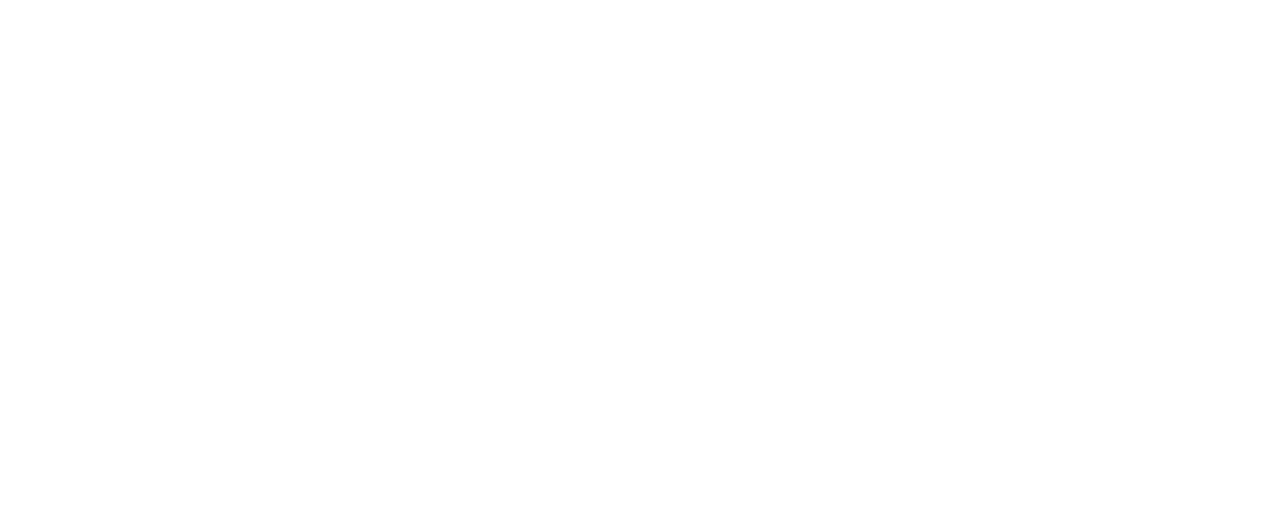
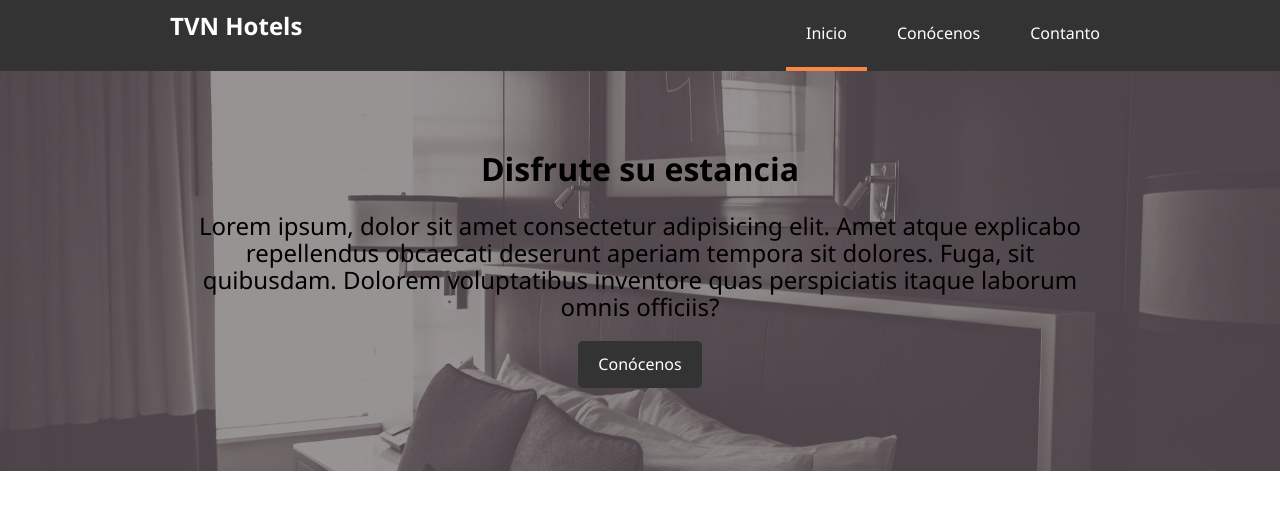
Before and after one commit to t0ni82/proyecto_hotel, a plain HTML site: page index.html in a window 1280 px wide. Drawn offline with Linux system fonts and the light colour scheme.

Commit message:
Add showcase

```diff
--- a/index.html
+++ b/index.html
@@ -4,11 +4,203 @@
 <head>
     <meta charset="UTF-8">
     <meta name="viewport" content="width=device-width, initial-scale=1.0">
-    <title>Document</title>
+    <meta name="description" content="En nuestro hotel los monstruos se lo pasan de miedo">
+    <meta name="keywords" content="hotel, spa, monstuos, horror, sustos, sangre">
+
+    <!-- Meta tags para "meta" facebook, instagram, watssap -->
+    <meta property="og:url" content="http://hoteltr.com/oferta.html" />
+    <meta property="og:type" content="oferta" />
+    <meta property="og:title" content="Ofertas para montruos seniles" />
+    <meta property="og:description" content="la mejores ofertas para..." />
+    <meta property="og:image"
+        content="http://static01.nyt.com/images/2015/02/19/arts/international/19iht-btnumbers19A/19iht-btnumbers19A-facebookJumbo-v2.jpg" />
+
+    <title>Hotel Tansilvania | Bienveni@s</title>
+    <!-- Font awesome cdn -->
+    <link rel="stylesheet" href="https://cdnjs.cloudflare.com/ajax/libs/font-awesome/6.6.0/css/all.min.css"
+        integrity="sha512-Kc323vGBEqzTmouAECnVceyQqyqdsSiqLQISBL29aUW4U/M7pSPA/gEUZQqv1cwx4OnYxTxve5UMg5GT6L4JJg=="
+        crossorigin="anonymous" referrerpolicy="no-referrer" />
+    <link rel="stylesheet" href="css/style.css">
+    <style>
+        /* Reset mínimo */
+        * {
+            margin: 0;
+            padding: 0;
+            box-sizing: border-box;
+        }
+
+        html,
+        body {
+            font-family: 'Segoe UI', Tahoma, Geneva, Verdana, sans-serif;
+            line-height: 1.7rem;
+            height: 100vh;
+            display: flex;
+            flex-direction: column;
+        }
+
+        a {
+            color: #333;
+            text-decoration: none;
+        }
+
+        h1,
+        h2,
+        h3 {
+            padding-bottom: 20px;
+        }
+
+        p {
+            margin: 10px;
+        }
+
+        /* utilidades */
+        .container {
+            max-width: 960px;
+            margin: 0 auto;
+        }
+
+        .text-primary {
+            color: #f7c08a;
+        }
+
+        .btn {
+            display: inline-block;
+            background-color: #333;
+            color: #fff;
+            padding: 10px 20px;
+            border-radius: 5px;
+            margin-top: 10px;
+        }
+
+        .btn:hover {
+            background-color: #f7c08a;
+            color: #333;
+        }
+
+        /* colores para reutilizar */
+        .bg-dark {
+            background-color: #333;
+            color: #fff;
+        }
+
+        .bg-light {
+            background-color: #fff;
+            color: #333;
+        }
+
+        .bg-primary {
+            background-color: #f88844;
+            color: #333;
+        }
+
+        .bg-secondary {
+            background-color: #ffb88c;
+            color: #333;
+        }
+
+        /* paddings para reutilizar */
+        .pd-1 {
+            padding: 30px 0;
+        }
+
+        .pd-2 {
+            padding: 20px;
+        }
+
+        .pd-3 {
+            padding: 30px;
+        }
+
+        /* Navbar */
+        #top-menu {
+            background-color: #333;
+            color: #fff;
+        }
+
+        #top-menu a {
+            color: #fff;
+        }
+
+        #top-menu h1 {
+            margin-left: 10px;
+        }
+
+        #top-menu .top-menu-container {
+            display: flex;
+            justify-content: space-between;
+            align-items: center;
+        }
+
+        #top-menu .top-menu-container ul {
+            list-style: none;
+            display: flex;
+            gap: 10px;
+        }
+
+        #top-menu .top-menu-container ul a {
+            display: inline-block;
+            padding: 20px;
+        }
+
+        #top-menu .top-menu-container ul a:hover {
+            background-color: #444;
+            color: #f88844;
+        }
+
+        #top-menu .top-menu-container ul a.active {
+            border-bottom: 4px solid #f88844;
+        }
+
+        /* Showcase */
+        #showcase {
+            height: 50vh;
+            background: url("img/showcase.jpg") no-repeat center center/cover;
+            display: flex;
+            justify-content: center;
+            align-items: center;
+
+        }
+
+        #showcase .showcase-container {
+            text-align: center;
+        }
+
+        #showcase .showcase-container h2 {
+            font-size: 2em;
+        }
+
+        #showcase .showcase-container p {
+            font-size: 1.5em;
+            padding: 0 20px;
+        }
+    </style>
 </head>
 
 <body>
-
+    <header>
+        <nav id="top-menu">
+            <div class="container top-menu-container">
+                <h1><a href="index.html">TVN Hotels</a></h1>
+                <ul>
+                    <li><a class="active" href="index.html">Inicio</a></li>
+                    <li><a href="about.html">Conócenos</a></li>
+                    <li><a href="contact.html">Contanto</a></li>
+                </ul>
+            </div>
+        </nav>
+        <div id="showcase">
+            <div class="container showcase-container">
+                <h2>Disfrute su estancia</h2>
+                <p>Lorem ipsum, dolor sit amet consectetur adipisicing elit. Amet atque explicabo repellendus
+                    obcaecati deserunt aperiam tempora sit dolores. Fuga, sit quibusdam. Dolorem voluptatibus
+                    inventore quas perspiciatis itaque laborum omnis officiis?</p>
+                <a class="btn" href="about.html">Conócenos</a>
+            </div>
+        </div>
+    </header>
+    <section id="info"></section>
+    <section id="features"></section>
+    <footer id="main-footer"></footer>
 </body>
 
 </html>
```
